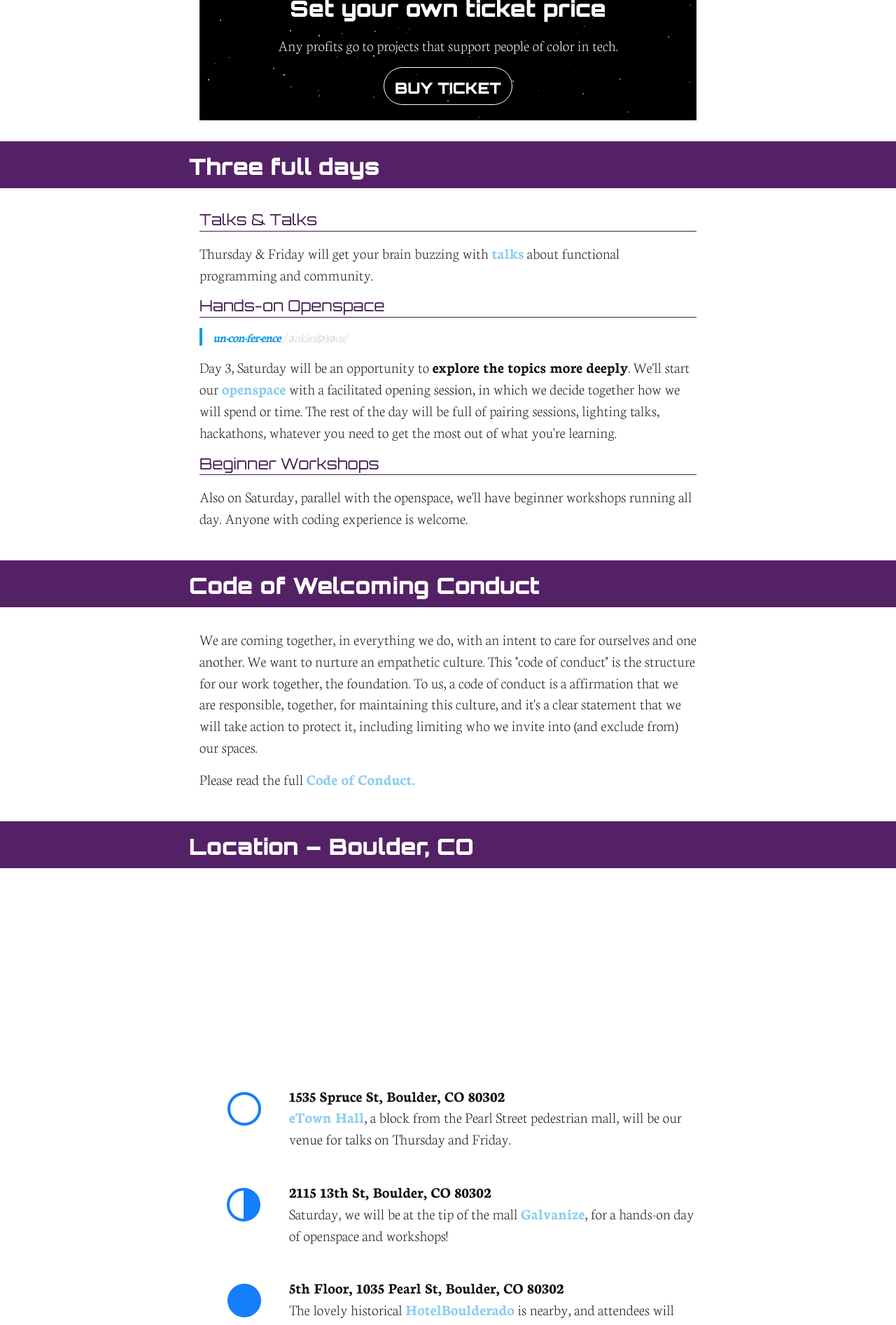
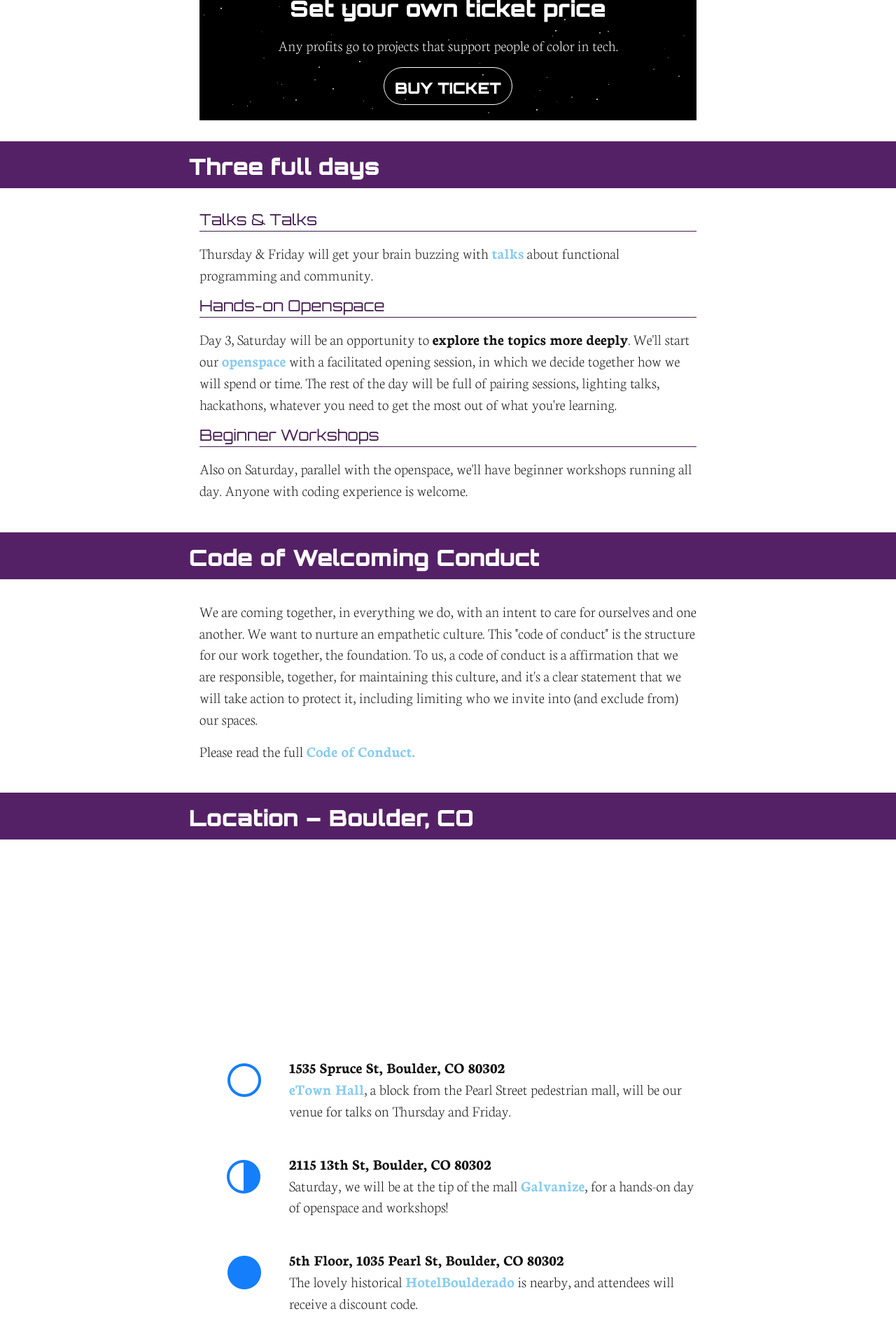
Before and after one commit to maitria/moonconf.org, a Jekyll site: the page built from index.html, in a window 1280 px wide. Shown: the part 665-2559 px from the top of the page at 70% size. Built offline with Jekyll 4.4.1, drawn with Linux system fonts in a browser that asks for light colours.

Commit message:
Fix typo and use full sentences

```diff
--- a/_includes/unconf.html
+++ b/_includes/unconf.html
@@ -8,10 +8,6 @@
     <h3>Talks & Talks</h3>
     <p>Thursday &amp; Friday will get your brain buzzing with <a href="/#talks">talks</a> about functional programming and community.</p>
     <h3>Hands-on Openspace</h3>
-    <blockquote cite="https://www.google.com/webhp?sourceid=chrome-instant&ion=1&espv=2&ie=UTF-8#q=unconference">
-    <strong>un·con·fer·ence</strong>
-    <em>/ˈənkänf(ə)rəns/</em><br>
-    </blockquote>
     <p>Day 3, Saturday will be an opportunity to <strong>explore the topics more deeply</strong>. We'll start our <a href="https://en.wikipedia.org/wiki/Open_Space_Technology">openspace</a> with a facilitated opening session, in which we decide together how we will spend or time. The rest of the day will be full of pairing sessions, lighting talks, hackathons, whatever you need to get the most out of what you're learning.</p>
     <h3>Beginner Workshops</h3>
     <p>Also on Saturday, parallel with the openspace, we'll have beginner workshops running all day. Anyone with coding experience is welcome.</p>
```
